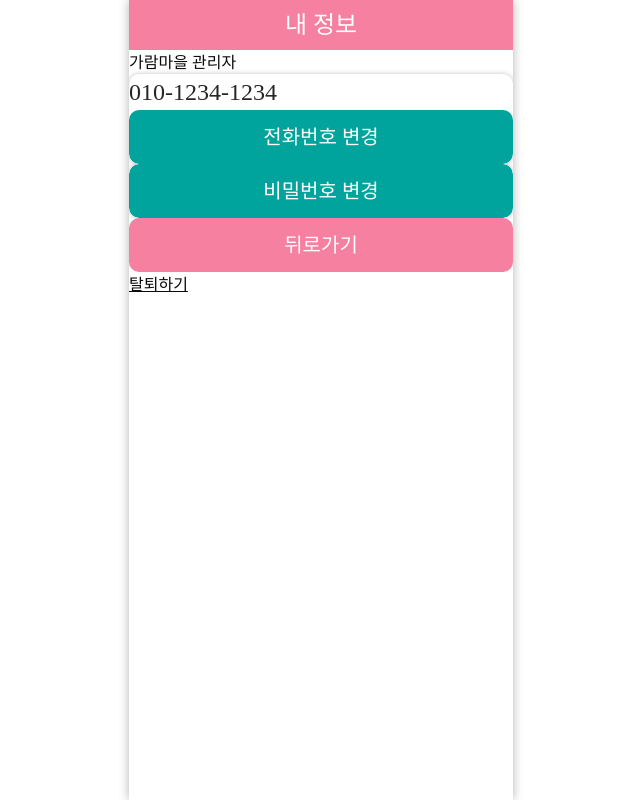
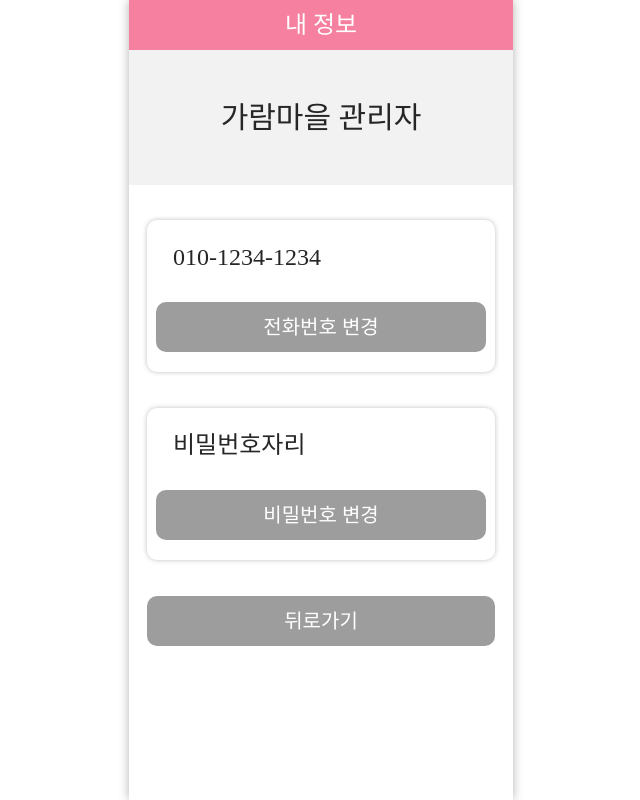
Before and after one commit to hanaro7team1/frontend, a Next.js app: page /admin/mypage in a window 1280 px wide. Shown: the whole page, without its empty margins (319-959 px from the left). Built offline with nearby package versions, Linux system fonts and the light colour scheme; a web font is replaced by a local one.

Commit message:
mypage structure almost done without icon

```diff
--- a/src/app/admin/mypage/page.tsx
+++ b/src/app/admin/mypage/page.tsx
@@ -11,36 +11,44 @@ export default function AdminMyPage() {
     pwd: "Aaaaaa.1234"
   }
 
-
-// className = `${}`
+  const Size1 = "block mx-auto w-[348px] h-[152px] ";
+  const Size2 = "flex justify-center absolute bottom-5 left-1/2 -translate-x-1/2 w-[330px] h-[50px]";
+  const inPosission = "absolute top-[19px] left-[26px] flex items-center justify-center gap-6"
 
   return (
     <>
-
       <Header bgColor="pink" title="내 정보" />
 
-      <div>
-        {hostMember.villageName} 관리자
+      <div className='h-[135px] w-full flex items-center justify-center mb-[35px] bg-[#8484841A]'>
+        <div>
+          <Txt size={30}>{hostMember.villageName} 관리자</Txt>
+        </div>
       </div>
 
-      <div>
-        <ShadowBox>
-          <Txt size={24}>{hostMember.phone}</Txt>
+      <div className="flex flex-col gap-9 mb-[150px]">
+        <ShadowBox className={`relative ${Size1}`}>
+          <div className ={`${inPosission}`}>
+            <Txt size={24}>{hostMember.phone}</Txt>
+          </div>
+          <Button title="전화번호 변경" color = "gray" className = {`${Size2}`} onClick={() => router.push('/admin/mypage/contract')}/>
+        </ShadowBox>
 
-          <Button title="전화번호 변경" onClick={() => router.push('/admin/mypage/contract')}/>
+        <ShadowBox className={`relative ${Size1}`}>
+          <div className ={`${inPosission}`}>
+            <Txt size={24}>비밀번호자리</Txt>
+          </div>
+          <Button title="비밀번호 변경" color = "gray" className = {`${Size2}`} onClick={() => router.push('/admin/mypage/pwd')}/>
         </ShadowBox>
+
+        <Button color="gray" title="뒤로가기" className = "mx-auto flex justify-center w-[348px] h-[50px]" onClick={() => router.push('/admin')}/>
+
       </div>
 
-      <div>
-        <ShadowBox >
-          <Button title="비밀번호 변경" onClick={() => router.push('/admin/mypage/pwd')}/>
-        </ShadowBox>
-      </div>
-
-      <Button color="pink" title="뒤로가기" onClick={() => router.push('/admin')}/>
-
-      <button type='button' onClick={() => router.push('/admin')}
-        className='underline'>탈퇴하기</button>
+        <button type='button' onClick={() => router.push('/admin/mypage/quit')}
+          className="mt-[150px] block w-fit mx-auto
+            bg-transparent text-gray-600 underline underline-offset-4 decoration-gray-600 decoration-2">
+              탈퇴하기
+        </button>
     </>
   );
 }
```
